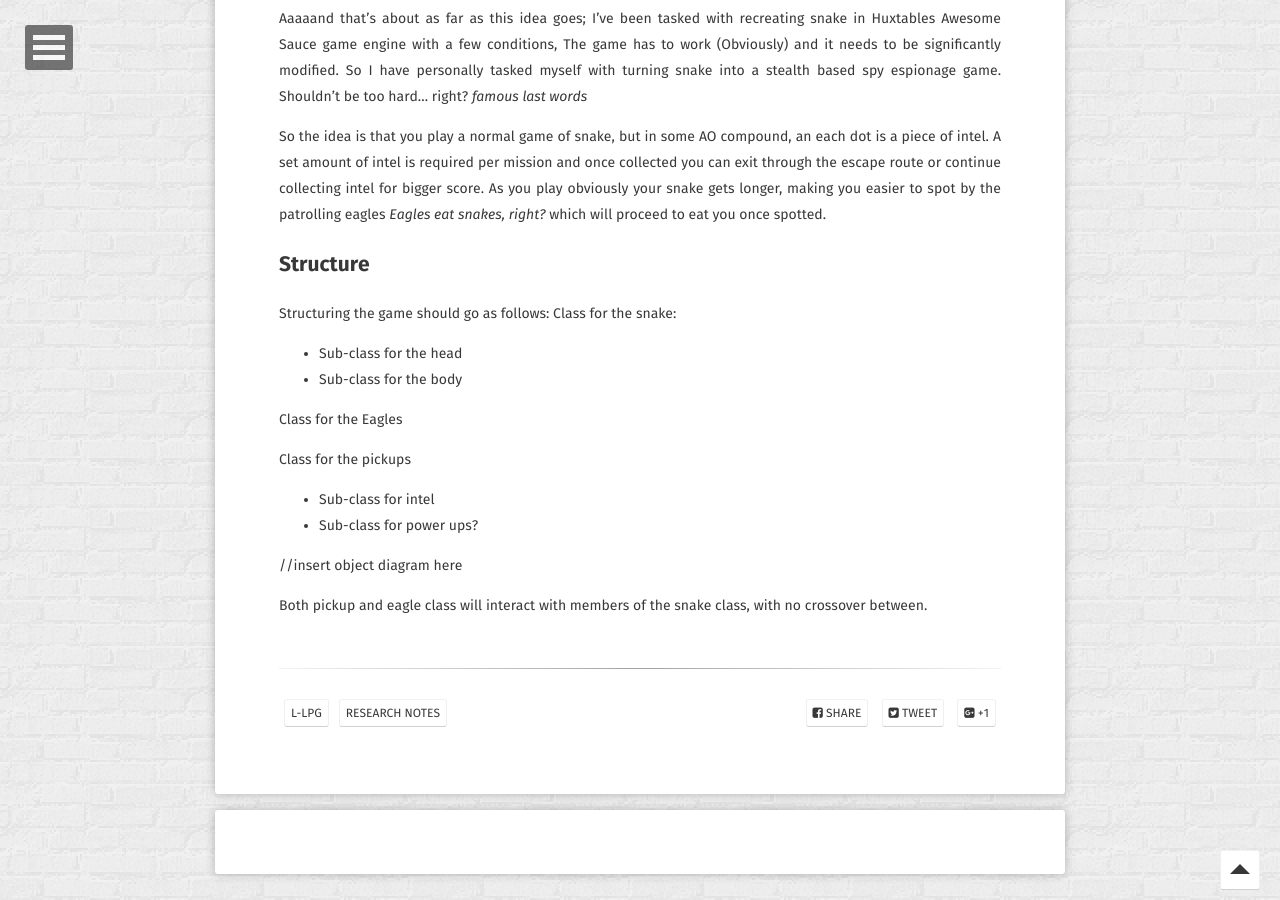
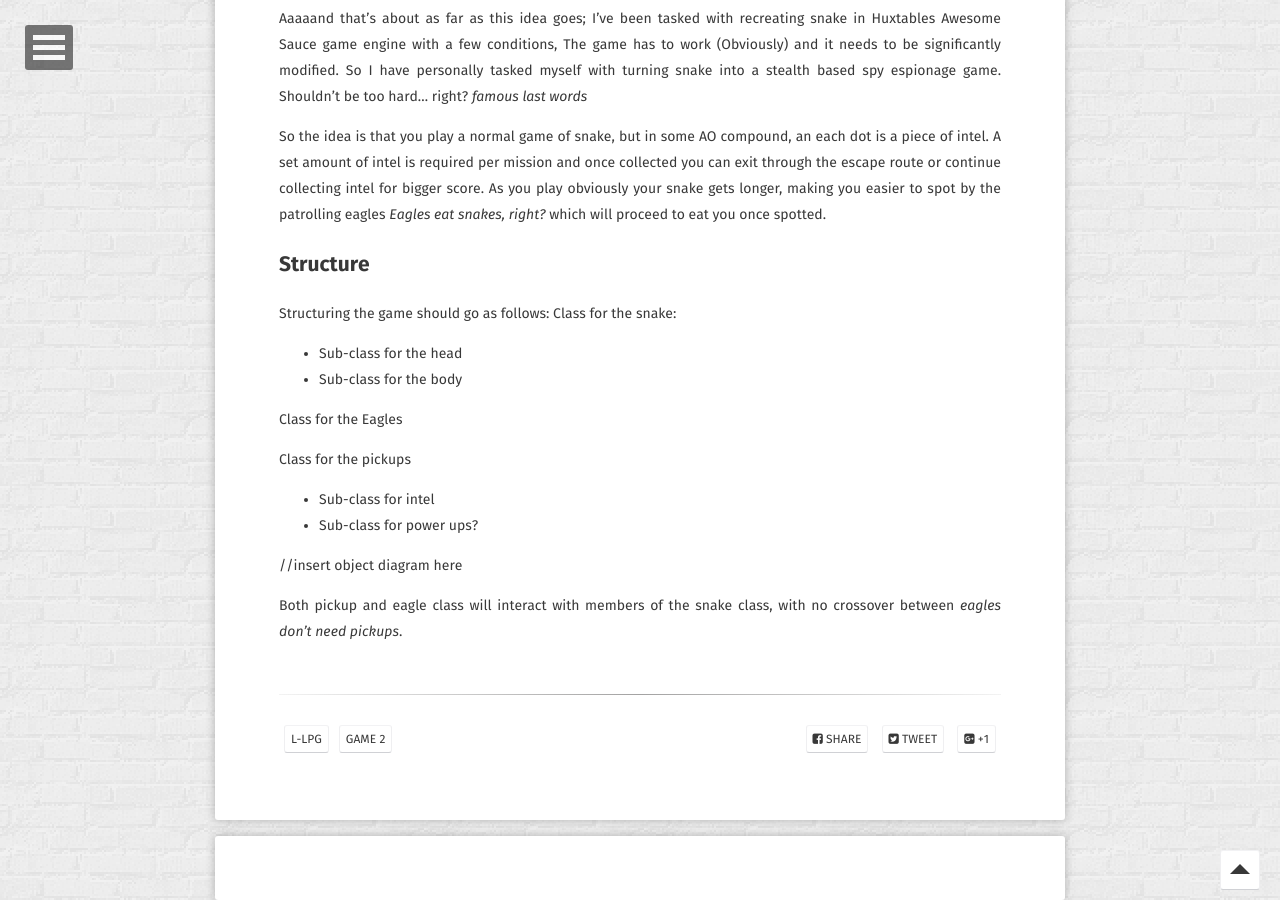
Before and after one commit to JohnnersUK/OLD.JohnnersUK.github.io, a Jekyll site: the page built from _posts/2017-10-05-Snaaaaaake!.md, in a window 1280 px wide and 900 px high, scrolled down 749 px. Built offline with Jekyll 4.4.1, drawn with Linux system fonts in a browser that asks for light colours; some web fonts are replaced; comment, search, counter and statistics services are not loaded.

Commit message:
Updated tags

```diff
--- a/_posts/2017-10-05-Snaaaaaake!.md
+++ b/_posts/2017-10-05-Snaaaaaake!.md
@@ -5,7 +5,7 @@ date: 2017-10-02
 excerpt: "First real development log"
 tags:
 - L-LPG
-- Research Notes
+- Game 2
 feature: http://i0.kym-cdn.com/entries/icons/mobile/000/014/879/SNAKE!.jpg
 comments: true
 ---
@@ -38,4 +38,4 @@ Class for the pickups
 
 //insert object diagram here
 
-Both pickup and eagle class will interact with members of the snake class, with no crossover between.
+Both pickup and eagle class will interact with members of the snake class, with no crossover between _eagles don't need pickups_.
```
